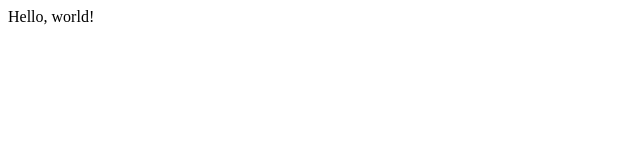
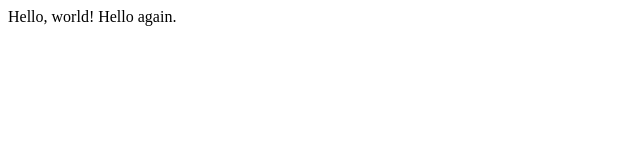
Before and after one commit to mrmaheshrajput/test1, a plain HTML site: page index.html in a window 1280 px wide. Shown: the whole page, without its empty margins (0-640 px from the left). Drawn offline with Linux system fonts and the light colour scheme.

Commit message:
Update index.html

```diff
--- a/index.html
+++ b/index.html
@@ -3,6 +3,6 @@
     <title>My webpage</title>
     </head>
     <body>
-      Hello, world!
+      Hello, world! Hello again.
     </body>
 </html>
```
